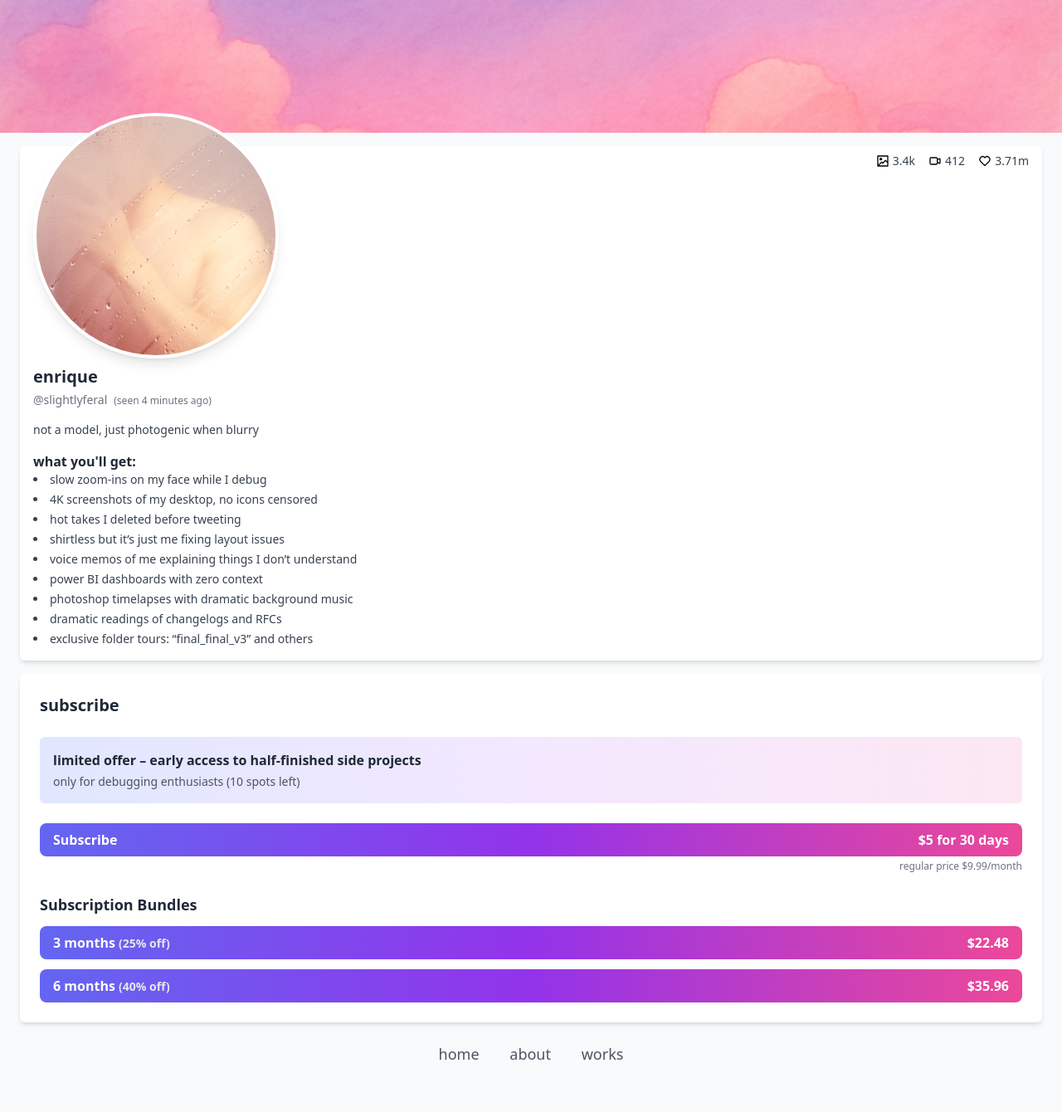
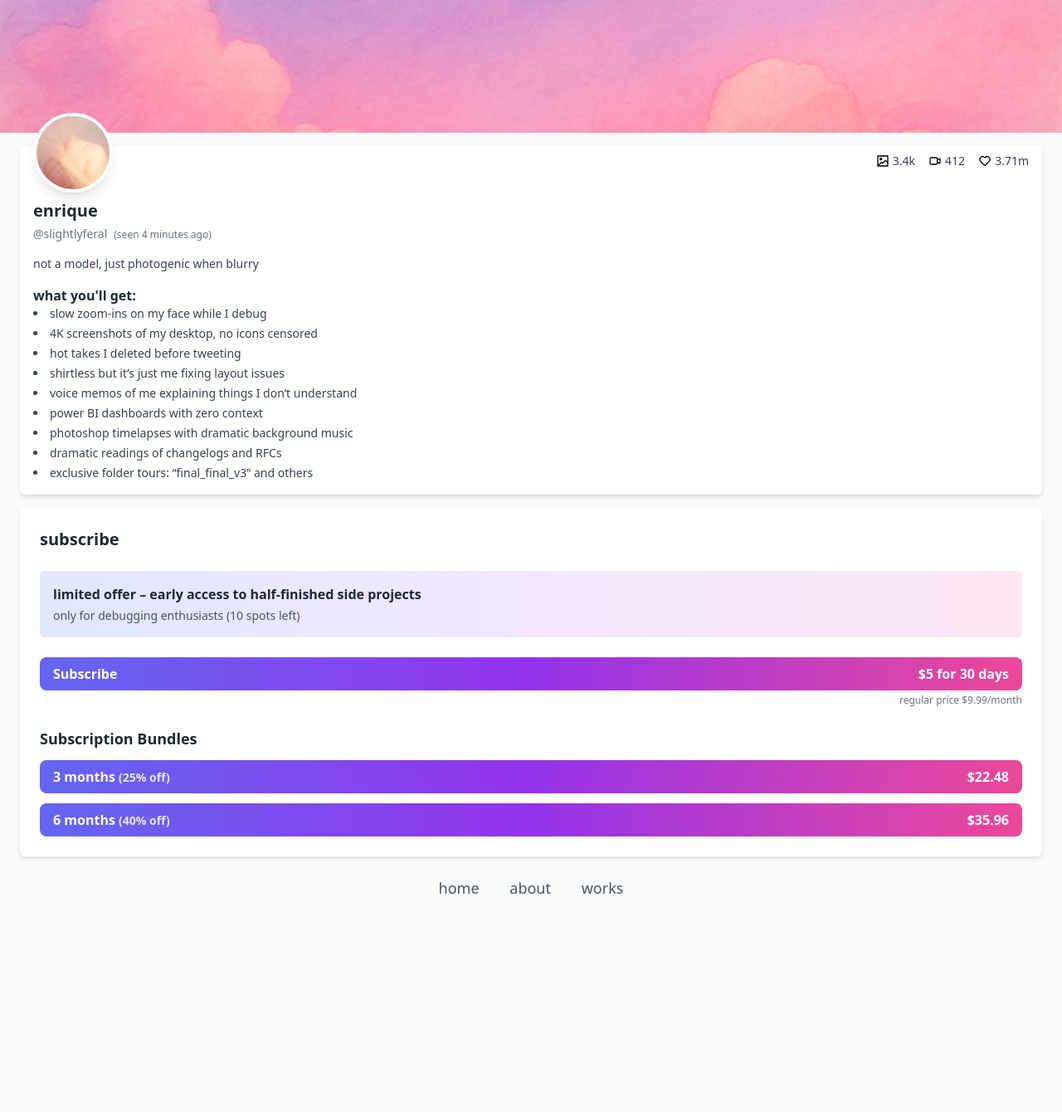
Before and after one commit to enriquebarragan/enriquebarragan.github.io, a Jekyll site: the page built from rips/onlyfans/index.md, in a window 1280 px wide. Shown: the whole page at 83% size. Built offline with Jekyll 4.4.1, drawn with Linux system fonts in a browser that asks for light colours; nearby versions of some CDN libraries; after the commit the page ends 1140 px from its top, so only the background shows below that.

Commit message:
Update index.md

```diff
--- a/rips/onlyfans/index.md
+++ b/rips/onlyfans/index.md
@@ -17,7 +17,7 @@ permalink: /rips/onlyfans/
   <div class="flex -mt-14 gap-2 flex-nowrap items-start">
   <!-- profile picture -->
   <div>
-    <img src="/assets/images/of-pfp.JPG" alt="profile picture" class="w-25 h-25 aspect-square rounded-full border-4 border-white shadow-lg object-cover">
+    <img src="/assets/images/of-pfp.JPG" alt="profile picture" class="w-24 h-24 aspect-square rounded-full border-4 border-white shadow-lg object-cover">
   </div>
 
   <!-- stats (aligned lower and to the right) -->
```
